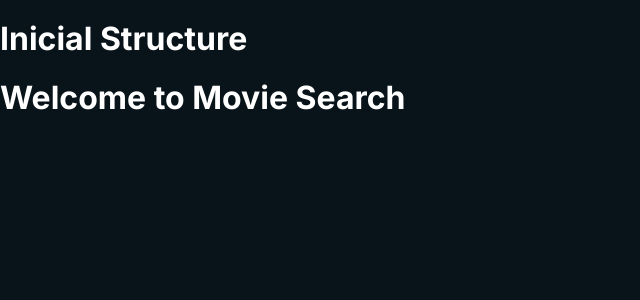
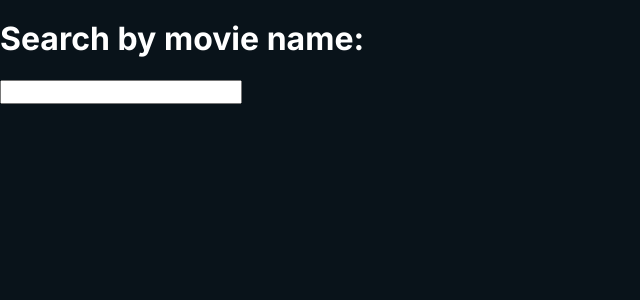
Before and after one commit to carina-moreira/movies, a React (Create React App) app: page /home in a window 1280 px wide. Shown: the top 300 px of the page, without its empty margins (0-640 px from the left). Built offline with nearby package versions, Linux system fonts and the light colour scheme.

Commit message:
components structure + searchbar initial state

```diff
--- a/src/App.js
+++ b/src/App.js
@@ -5,8 +5,6 @@ import Movies from "./pages/Movies/Movies.jsx";
 function App() {
   return (
     <div className="app">
-      <h1>Inicial Structure</h1>
-
       <Router>
         <Routes>
           {Home && <Route path="/home" element={<Home />} />}
--- /dev/null
+++ b/src/components/MovieCard/MovieCard.jsx
@@ -0,0 +1,8 @@
+import React from "react";
+import "./MovieCard.scss";
+
+const MovieCard = () => {
+  return <div className="movie-card"></div>;
+};
+
+export default MovieCard;
--- /dev/null
+++ b/src/components/SearchBar/SearchBar.jsx
@@ -0,0 +1,31 @@
+import "./SearchBar.scss";
+import { useState } from "react";
+/**
+ * Renders a search bar component that allows the user to search for movies by name.
+ *
+ * @param {function} onSubmit - A callback function that is called when the form is submitted. It receives the search term as a parameter.
+ * @return {JSX.Element} The search bar component.
+ */
+const SearchBar = ({ onSubmit }) => {
+  const [term, setTerm] = useState("");
+
+  const handleFormSubmit = (event) => {
+    event.preventDefault();
+    onSubmit(term);
+  };
+
+  const handleChange = (event) => {
+    setTerm(event.target.value);
+  };
+
+  return (
+    <div className="search-bar">
+      <h1>Search by movie name:</h1>
+      <form onSubmit={handleFormSubmit}>
+        <input value={term} onChange={handleChange} />
+      </form>
+    </div>
+  );
+};
+
+export default SearchBar;
--- a/src/pages/Home/Home.jsx
+++ b/src/pages/Home/Home.jsx
@@ -1,9 +1,18 @@
 import React from "react";
+import SearchBar from "../../components/SearchBar/SearchBar.jsx";
+import { fetchMovies } from "../../services/api.js";
+import { useState } from "react";
 
 const Home = () => {
+  const [movies, setMovies] = useState([]);
+
+  const handleSubmit = async (term) => {
+    const result = await fetchMovies(term);
+    setMovies(result);
+  };
   return (
     <div>
-      <h1>Welcome to Movie Search</h1>
+      <SearchBar onSubmit={handleSubmit}></SearchBar>
     </div>
   );
 };
--- a/src/pages/Movies/Movies.jsx
+++ b/src/pages/Movies/Movies.jsx
@@ -1,6 +1,7 @@
 import React from "react";
 import fetchMovies from "./../../services/api.js";
 import { useState } from "react";
+import MovieCard from "../../components/MovieCard/MovieCard.jsx";
 
 const Movies = () => {
   const [movies, setMovies] = useState([]);
@@ -14,6 +15,7 @@ const Movies = () => {
 
   return (
     <div>
+      <MovieCard></MovieCard>
       <button onClick={showMovies}>Show Movies</button>
       <h1>Movies List</h1>
     </div>
--- a/src/services/api.js
+++ b/src/services/api.js
@@ -18,8 +18,6 @@ export const fetchMovies = async (term) => {
       throw new Error("Invalid API response");
     }
 
-    console.log("asdhjashds");
-    console.log(response.data.results);
     return response.data;
   } catch (error) {
     console.error("Error fetching movies:", error);
```
Also changed, not shown: src/components/MovieCard/MovieCard.scss (added), src/components/MoviesList/MoviesLIst.jsx (added), src/components/MoviesList/MoviesList.scss (added), src/components/SearchBar/SearchBar.scss (added).
